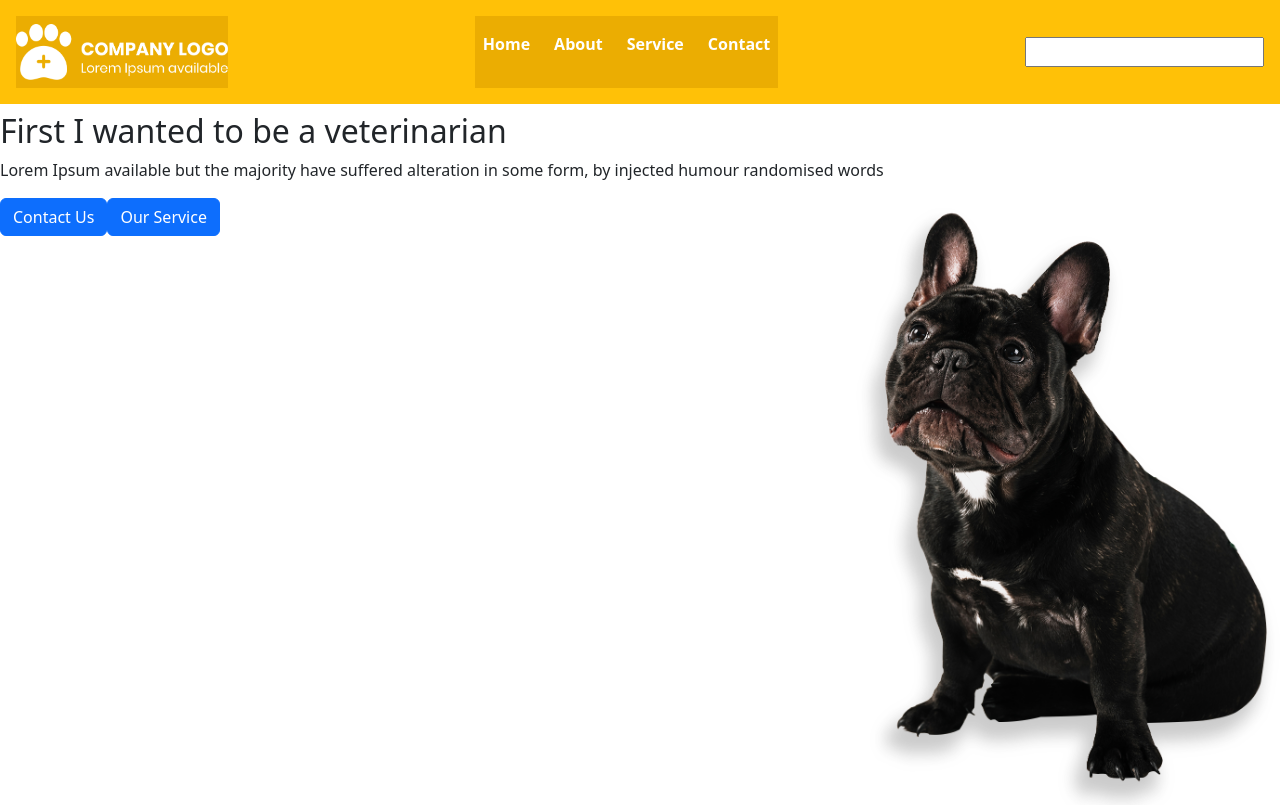
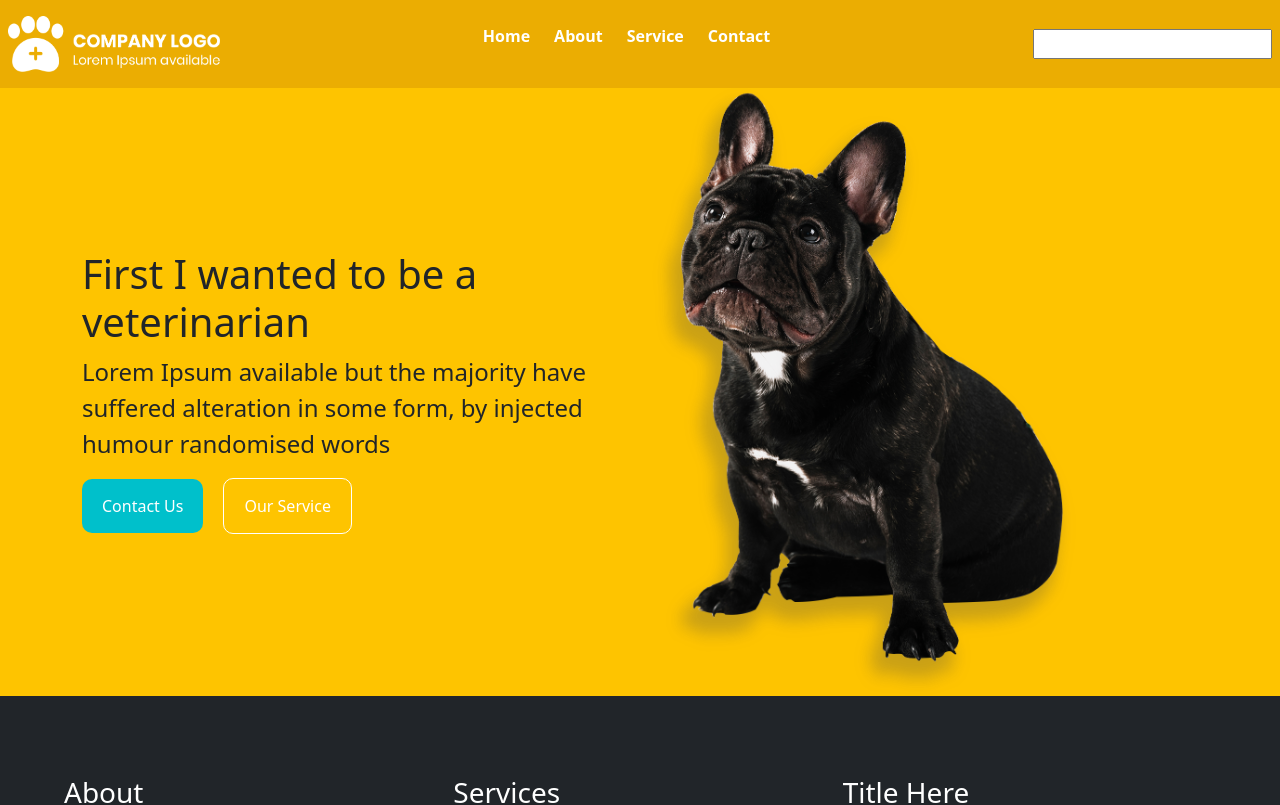
Before and after one commit to holc7/crossover-group-5-project, a React (Vite) app: page / in a window 1280 px wide. Shown: the top 805 px of the page. Built offline with nearby package versions, Linux system fonts and the light colour scheme.

Commit message:
styling changes

```diff
--- a/src/App.css
+++ b/src/App.css
@@ -1,6 +1,7 @@
 @import url("https://fonts.googleapis.com/css2?family=Poppins:ital,wght@0,300;0,400;0,600;1,900&display=swap");
 
 body {
+  background-color: #fec400;
   margin: 0;
   padding: 0;
   box-sizing: border-box;
@@ -9,7 +10,7 @@ body {
 .navbar {
   font-weight: 600;
   color: white;
-  background-color: #EBAD02;
+  background-color: #ebad02;
 }
 
 .sectionOne-dog {
@@ -17,6 +18,8 @@ body {
   background-position: right;
   height: 100vh;
   background-repeat: no-repeat;
+  background-color: #fec400;
+  margin-top: 100px;
 }
 
 .footer-container {
@@ -50,7 +53,36 @@ body {
 }
 
 .footer-section .tg-icon {
-  background-color: #00BFCC;
+  background-color: #00bfcc;
   height: 2rem;
+}
 
+.sectionOne-dog {
+  color: white;
 }
+
+.SectionOne {
+  font-size: 2rem;
+}
+
+.sectionOne-dog-heading {
+  font-size: 2.5rem;
+}
+
+.sectionOne-dog-paragraph {
+  font-size: 1.5rem;
+}
+
+.efbtn-lg {
+  background-color: #00c0cb;
+  border: none;
+  padding: 15px 20px;
+  border-radius: 10px;
+  margin-right: 20px;
+}
+.efbtn-lg-1 {
+  background-color: transparent;
+  border-color: white;
+  padding: 15px 20px;
+  border-radius: 10px;
+}
--- a/src/components/Navbar.jsx
+++ b/src/components/Navbar.jsx
@@ -1,16 +1,12 @@
 import React from "react";
-import logo from "../../public/assets/navbar/logo.svg"
+import logo from "../../public/assets/navbar/logo.svg";
 
 const Navbar = () => {
   return (
     <>
-      <nav className="p-3 mb-2 bg-warning text-dark flex-inline p-2 navbar sticky-top container-fluid">
+      <nav className="text-dark flex-inline p-2 navbar sticky-top container-fluid">
         <div className="logo navbar">
-          <img
-            src={logo}
-            class="img-fluid"
-            alt="company logo"
-          />
+          <img src={logo} class="img-fluid" alt="company logo" />
         </div>
         <div className="d-flex flex-row navbar d-inline-flex p-2">
           <ul className="navbar d-flex flex-row list-inline gap-4">
@@ -20,7 +16,10 @@ const Navbar = () => {
             <li href="#Contact">Contact</li>
           </ul>
         </div>
-        <div className="nav-search"><img src=""/><input></input></div>
+        <div className="nav-search">
+          <img src="" />
+          <input></input>
+        </div>
       </nav>
     </>
   );
--- a/src/components/SectionOne.jsx
+++ b/src/components/SectionOne.jsx
@@ -1,23 +1,33 @@
 import React from "react";
 import dog from "../../public/assets/sectionOne/dog.svg";
+import { Container, Row, Col } from "react-bootstrap";
 
 const SectionOne = () => {
   return (
-    <div className="SectionOne sectionOne-dog ">
-      <h2>First I wanted to be a veterinarian</h2>
-      <p>
-        Lorem Ipsum available but the majority have suffered alteration in some
-        form, by injected humour randomised words
+    <Container>
+      <Row className="align-items-center">
+        <Col md={6}>
+          <h2 className="sectionOne-dog-heading">
+            First I wanted to be a veterinarian
+          </h2>
+          <p className="sectionOne-dog-paragraph">
+            Lorem Ipsum available but the majority have suffered alteration in
+            some form, by injected humour randomised words
           </p>
           <div className="button">
-        <button type="button" className="btn btn-primary efbtn-lg" on>
+            <button type="button" className="btn btn-primary efbtn-lg mr-2">
               Contact Us
             </button>
-        <button type="button" className="btn btn-primary efbtn-lg" on>
+            <button type="button" className="btn btn-primary efbtn-lg-1">
               Our Service
             </button>
           </div>
-    </div>
+        </Col>
+        <Col md={6}>
+          <img src={dog} alt="Dog" className="img-fluid" />
+        </Col>
+      </Row>
+    </Container>
   );
 };
 
```
Lines whose indentation alone changed are shown as unchanged.
